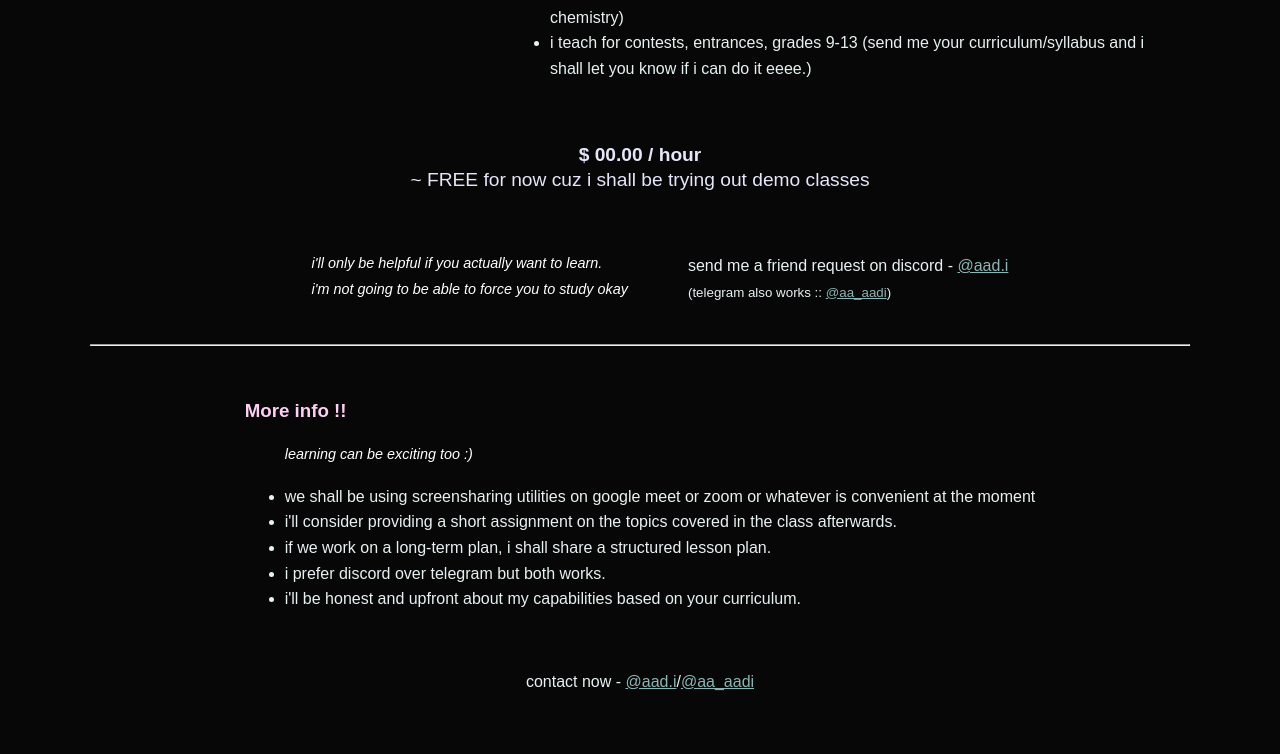
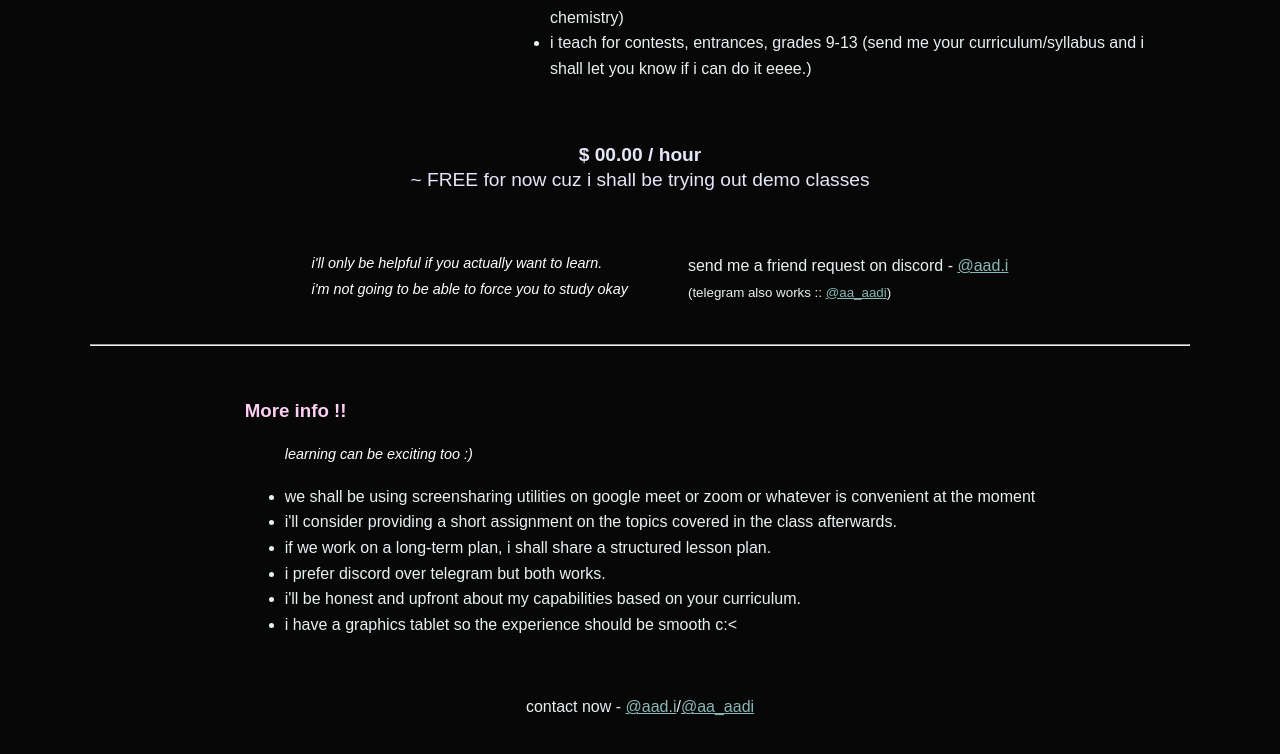
Before and after one commit to 2200g/tutor, a plain HTML site: page index.html in a window 1280 px wide. Shown: the part 493-1247 px from the top of the page. Drawn offline with Linux system fonts and the light colour scheme; a web font is replaced by a local one.

Commit message:
Update index.html

```diff
--- a/index.html
+++ b/index.html
@@ -79,6 +79,7 @@
 	<li>if we work on a long-term plan, i shall share a structured lesson plan.</li>
 	<li>i prefer discord over telegram but both works.</li>
 	<li>i'll be honest and upfront about my capabilities based on your curriculum.</li>
+	<li>i have a graphics tablet so the experience should be smooth c:< </li>
       </ul>
     </section>
 
```
